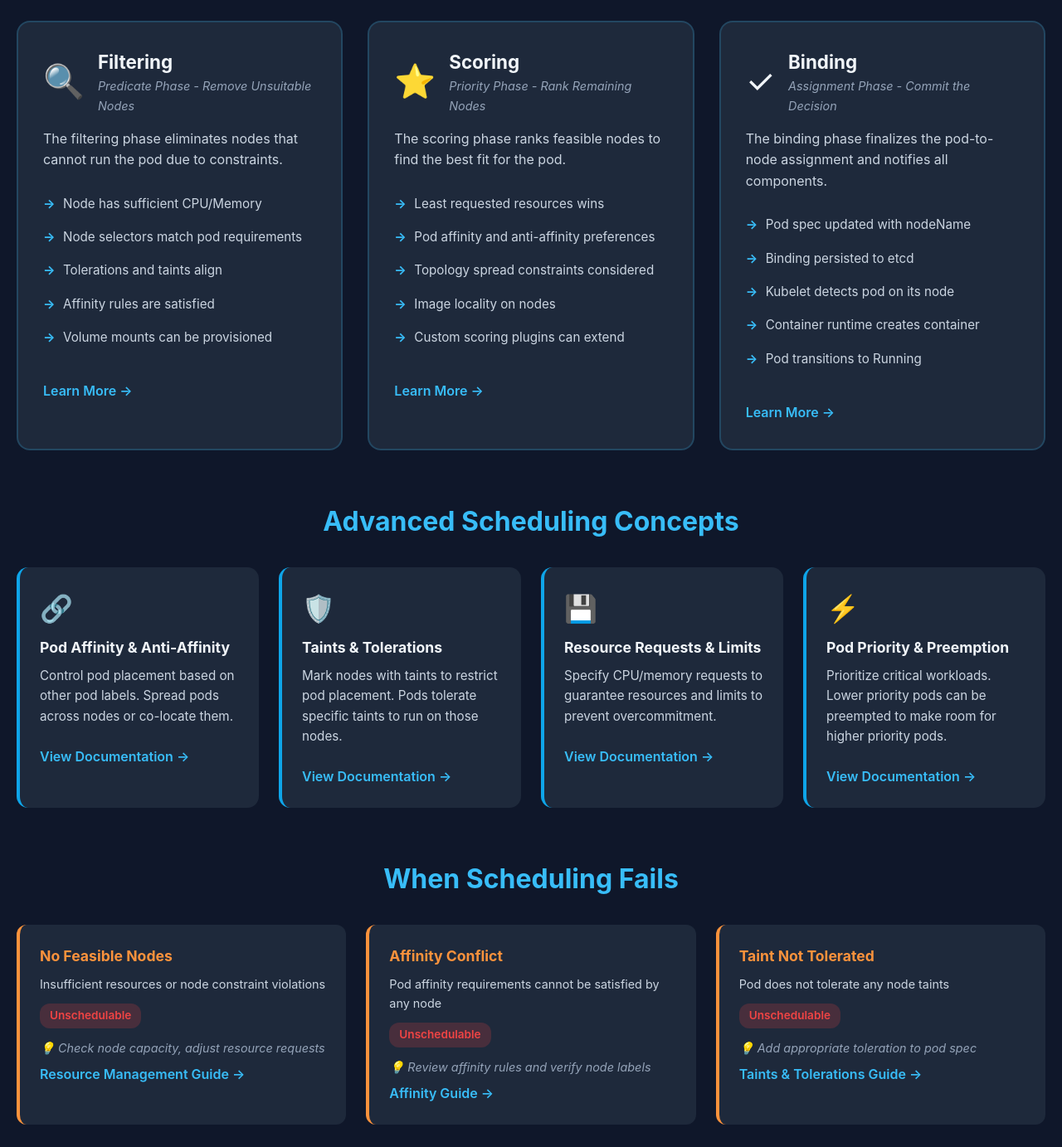
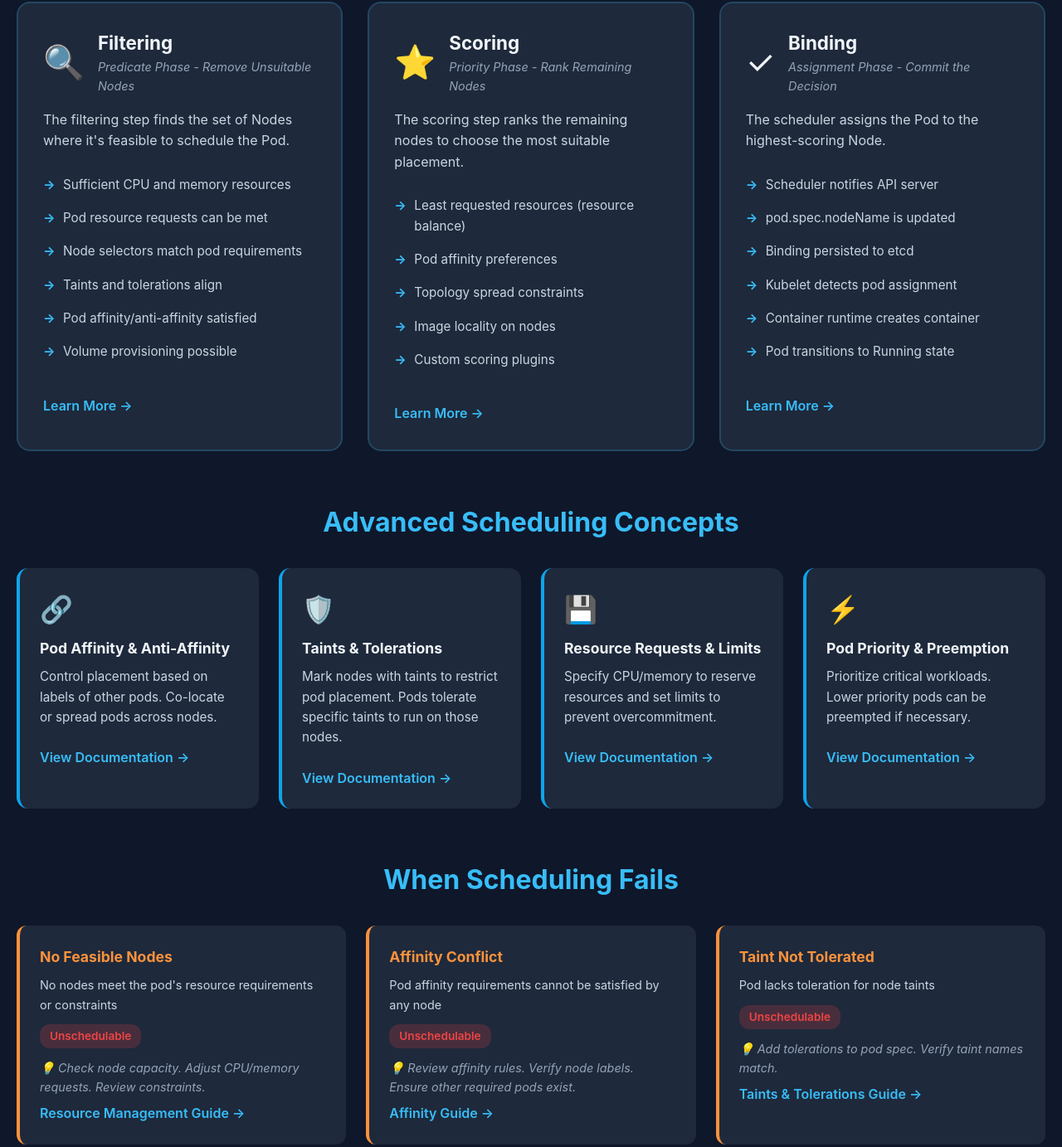
Before and after one commit to jsandov/kubernetes, a plain HTML site: page scheduler.html in a window 1280 px wide. Shown: the part 729-2112 px from the top of the page at 83% size. Drawn offline with Linux system fonts and the light colour scheme.

Commit message:
Revise scheduler documentation for clarity
Updated text for clarity and consistency in the scheduler documentation.

```diff
--- a/scheduler.html
+++ b/scheduler.html
@@ -357,9 +357,9 @@
 
                 <div class="flow-stage">
                     <div class="flow-icon">👁️</div>
-                    <div class="flow-title">Scheduler Detects</div>
+                    <div class="flow-title">Scheduler Watches</div>
                     <div class="flow-status status-detected">Detected</div>
-                    <div class="flow-description">Scheduler watches and finds unscheduled pods</div>
+                    <div class="flow-description">Scheduler finds unscheduled pods</div>
                 </div>
 
                 <div class="flow-arrow">→</div>
@@ -404,13 +404,14 @@
                             <div class="concept-subtitle">Predicate Phase - Remove Unsuitable Nodes</div>
                         </div>
                     </div>
-                    <p style="color: #cbd5e1; margin-bottom: 12px;">The filtering phase eliminates nodes that cannot run the pod due to constraints.</p>
+                    <p style="color: #cbd5e1; margin-bottom: 12px;">The filtering step finds the set of Nodes where it's feasible to schedule the Pod.</p>
                     <ul class="concept-list">
-                        <li>Node has sufficient CPU/Memory</li>
+                        <li>Sufficient CPU and memory resources</li>
+                        <li>Pod resource requests can be met</li>
                         <li>Node selectors match pod requirements</li>
-                        <li>Tolerations and taints align</li>
-                        <li>Affinity rules are satisfied</li>
-                        <li>Volume mounts can be provisioned</li>
+                        <li>Taints and tolerations align</li>
+                        <li>Pod affinity/anti-affinity satisfied</li>
+                        <li>Volume provisioning possible</li>
                     </ul>
                     <a href="https://kubernetes.io/docs/concepts/scheduling-eviction/kube-scheduler/" target="_blank" class="learn-more">Learn More →</a>
                 </div>
@@ -424,13 +425,13 @@
                             <div class="concept-subtitle">Priority Phase - Rank Remaining Nodes</div>
                         </div>
                     </div>
-                    <p style="color: #cbd5e1; margin-bottom: 12px;">The scoring phase ranks feasible nodes to find the best fit for the pod.</p>
+                    <p style="color: #cbd5e1; margin-bottom: 12px;">The scoring step ranks the remaining nodes to choose the most suitable placement.</p>
                     <ul class="concept-list">
-                        <li>Least requested resources wins</li>
-                        <li>Pod affinity and anti-affinity preferences</li>
-                        <li>Topology spread constraints considered</li>
+                        <li>Least requested resources (resource balance)</li>
+                        <li>Pod affinity preferences</li>
+                        <li>Topology spread constraints</li>
                         <li>Image locality on nodes</li>
-                        <li>Custom scoring plugins can extend</li>
+                        <li>Custom scoring plugins</li>
                     </ul>
                     <a href="https://kubernetes.io/docs/concepts/scheduling-eviction/scheduling-framework/" target="_blank" class="learn-more">Learn More →</a>
                 </div>
@@ -444,13 +445,14 @@
                             <div class="concept-subtitle">Assignment Phase - Commit the Decision</div>
                         </div>
                     </div>
-                    <p style="color: #cbd5e1; margin-bottom: 12px;">The binding phase finalizes the pod-to-node assignment and notifies all components.</p>
+                    <p style="color: #cbd5e1; margin-bottom: 12px;">The scheduler assigns the Pod to the highest-scoring Node.</p>
                     <ul class="concept-list">
-                        <li>Pod spec updated with nodeName</li>
+                        <li>Scheduler notifies API server</li>
+                        <li>pod.spec.nodeName is updated</li>
                         <li>Binding persisted to etcd</li>
-                        <li>Kubelet detects pod on its node</li>
+                        <li>Kubelet detects pod assignment</li>
                         <li>Container runtime creates container</li>
-                        <li>Pod transitions to Running</li>
+                        <li>Pod transitions to Running state</li>
                     </ul>
                     <a href="https://kubernetes.io/docs/concepts/scheduling-eviction/" target="_blank" class="learn-more">Learn More →</a>
                 </div>
@@ -464,7 +466,7 @@
                 <div class="advanced-card">
                     <div class="advanced-icon">🔗</div>
                     <div class="advanced-title">Pod Affinity &amp; Anti-Affinity</div>
-                    <div class="advanced-desc">Control pod placement based on other pod labels. Spread pods across nodes or co-locate them.</div>
+                    <div class="advanced-desc">Control placement based on labels of other pods. Co-locate or spread pods across nodes.</div>
                     <a href="https://kubernetes.io/docs/concepts/scheduling-eviction/assign-pod-node/" target="_blank" class="learn-more">View Documentation →</a>
                 </div>
 
@@ -478,14 +480,14 @@
                 <div class="advanced-card">
                     <div class="advanced-icon">💾</div>
                     <div class="advanced-title">Resource Requests &amp; Limits</div>
-                    <div class="advanced-desc">Specify CPU/memory requests to guarantee resources and limits to prevent overcommitment.</div>
+                    <div class="advanced-desc">Specify CPU/memory to reserve resources and set limits to prevent overcommitment.</div>
                     <a href="https://kubernetes.io/docs/concepts/configuration/manage-resources-containers/" target="_blank" class="learn-more">View Documentation →</a>
                 </div>
 
                 <div class="advanced-card">
                     <div class="advanced-icon">⚡</div>
                     <div class="advanced-title">Pod Priority &amp; Preemption</div>
-                    <div class="advanced-desc">Prioritize critical workloads. Lower priority pods can be preempted to make room for higher priority pods.</div>
+                    <div class="advanced-desc">Prioritize critical workloads. Lower priority pods can be preempted if necessary.</div>
                     <a href="https://kubernetes.io/docs/concepts/scheduling-eviction/pod-priority-preemption/" target="_blank" class="learn-more">View Documentation →</a>
                 </div>
             </div>
@@ -497,9 +499,9 @@
             <div class="failures-grid">
                 <div class="failure-card">
                     <div class="failure-scenario">No Feasible Nodes</div>
-                    <div class="failure-reason">Insufficient resources or node constraint violations</div>
+                    <div class="failure-reason">No nodes meet the pod's resource requirements or constraints</div>
                     <div class="failure-status">Unschedulable</div>
-                    <div class="failure-solution">Check node capacity, adjust resource requests</div>
+                    <div class="failure-solution">Check node capacity. Adjust CPU/memory requests. Review constraints.</div>
                     <a href="https://kubernetes.io/docs/concepts/configuration/manage-resources-containers/" target="_blank" class="learn-more" style="display: inline-block; margin-top: 8px;">Resource Management Guide →</a>
                 </div>
 
@@ -507,15 +509,15 @@
                     <div class="failure-scenario">Affinity Conflict</div>
                     <div class="failure-reason">Pod affinity requirements cannot be satisfied by any node</div>
                     <div class="failure-status">Unschedulable</div>
-                    <div class="failure-solution">Review affinity rules and verify node labels</div>
+                    <div class="failure-solution">Review affinity rules. Verify node labels. Ensure other required pods exist.</div>
                     <a href="https://kubernetes.io/docs/concepts/scheduling-eviction/assign-pod-node/" target="_blank" class="learn-more" style="display: inline-block; margin-top: 8px;">Affinity Guide →</a>
                 </div>
 
                 <div class="failure-card">
                     <div class="failure-scenario">Taint Not Tolerated</div>
-                    <div class="failure-reason">Pod does not tolerate any node taints</div>
+                    <div class="failure-reason">Pod lacks toleration for node taints</div>
                     <div class="failure-status">Unschedulable</div>
-                    <div class="failure-solution">Add appropriate toleration to pod spec</div>
+                    <div class="failure-solution">Add tolerations to pod spec. Verify taint names match.</div>
                     <a href="https://kubernetes.io/docs/concepts/scheduling-eviction/taint-and-toleration/" target="_blank" class="learn-more" style="display: inline-block; margin-top: 8px;">Taints &amp; Tolerations Guide →</a>
                 </div>
             </div>
```
